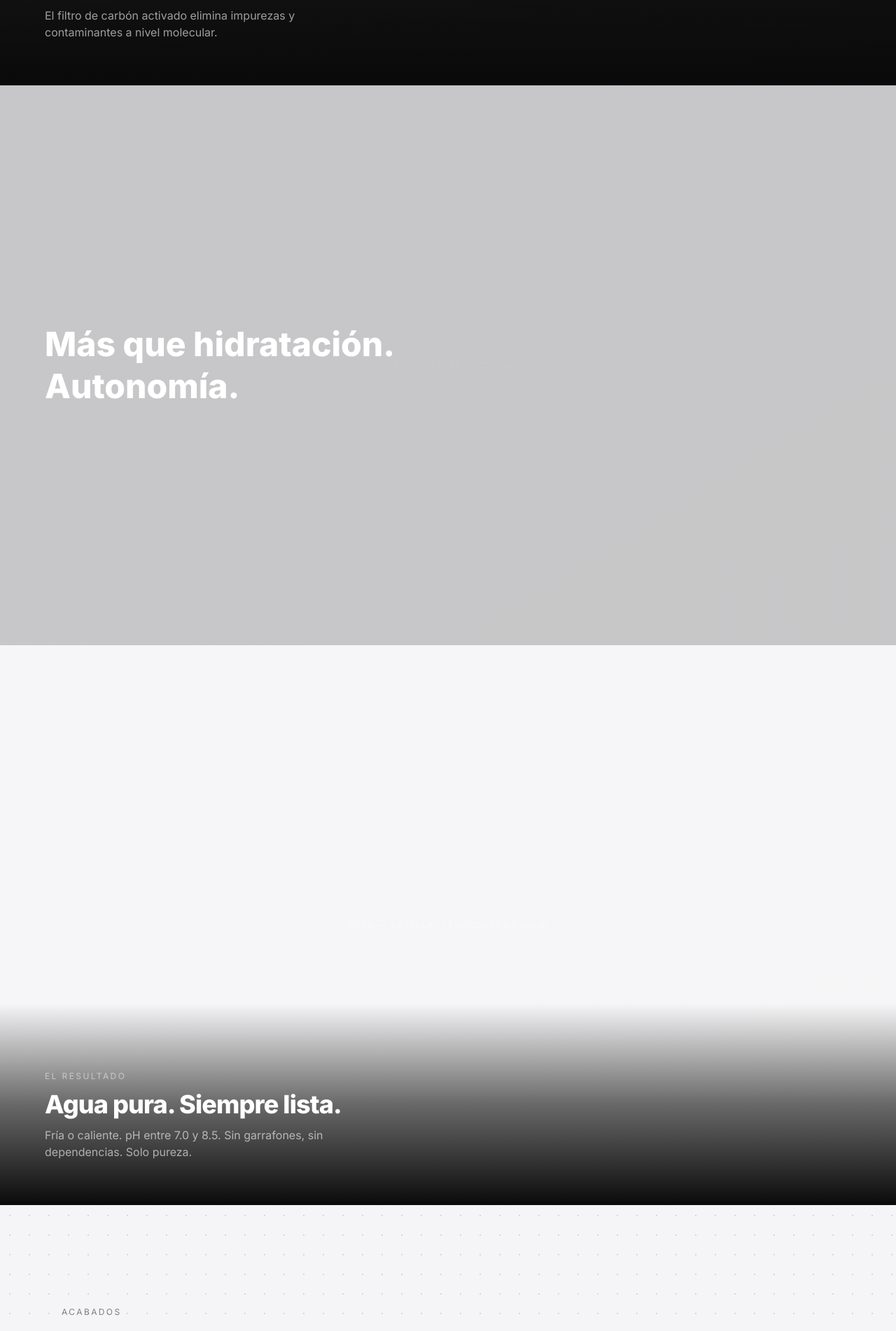
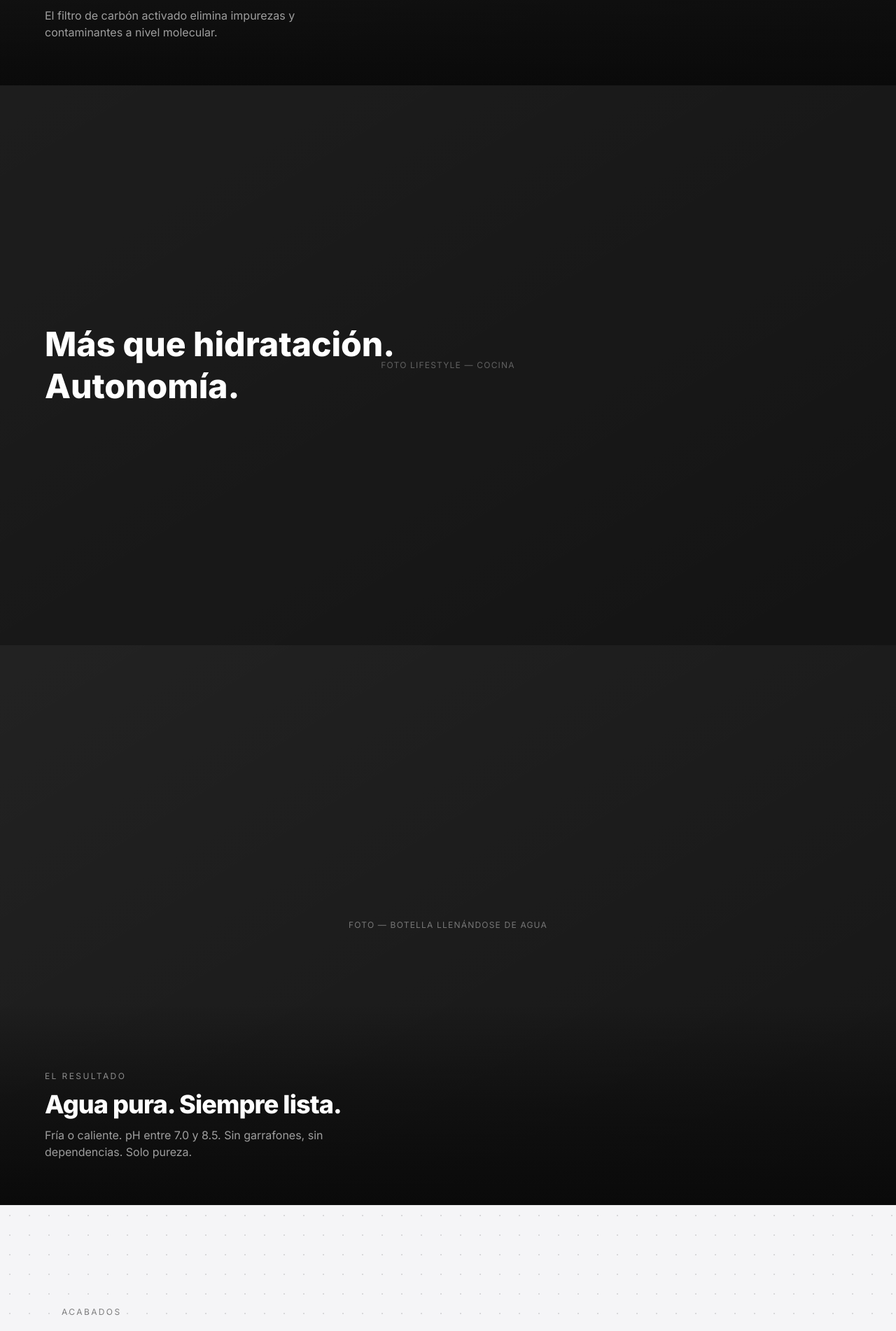
Before and after one commit to jcmme/ETERNA-water, a Next.js app in the folder eterna-landing/: page / in a window 1280 px wide. Shown: the part 4853-6755 px from the top of the page at 70% size. Built offline with nearby package versions, Linux system fonts and the light colour scheme.

Commit message:
Fix Lifestyle section placeholder missing dark background

```diff
--- a/eterna-landing/src/components/LifestyleSection.tsx
+++ b/eterna-landing/src/components/LifestyleSection.tsx
@@ -3,7 +3,7 @@ import { ImagePlaceholder } from "./ImagePlaceholder";
 export function LifestyleSection() {
   return (
     <section>
-      <div className="relative">
+      <div className="relative bg-ink text-white">
         <ImagePlaceholder
           label="Foto lifestyle — Cocina"
           dark
@@ -18,7 +18,7 @@ export function LifestyleSection() {
         </div>
       </div>
 
-      <div className="relative">
+      <div className="relative bg-ink text-white">
         <ImagePlaceholder
           label="Foto — Botella llenándose de agua"
           dark
```
